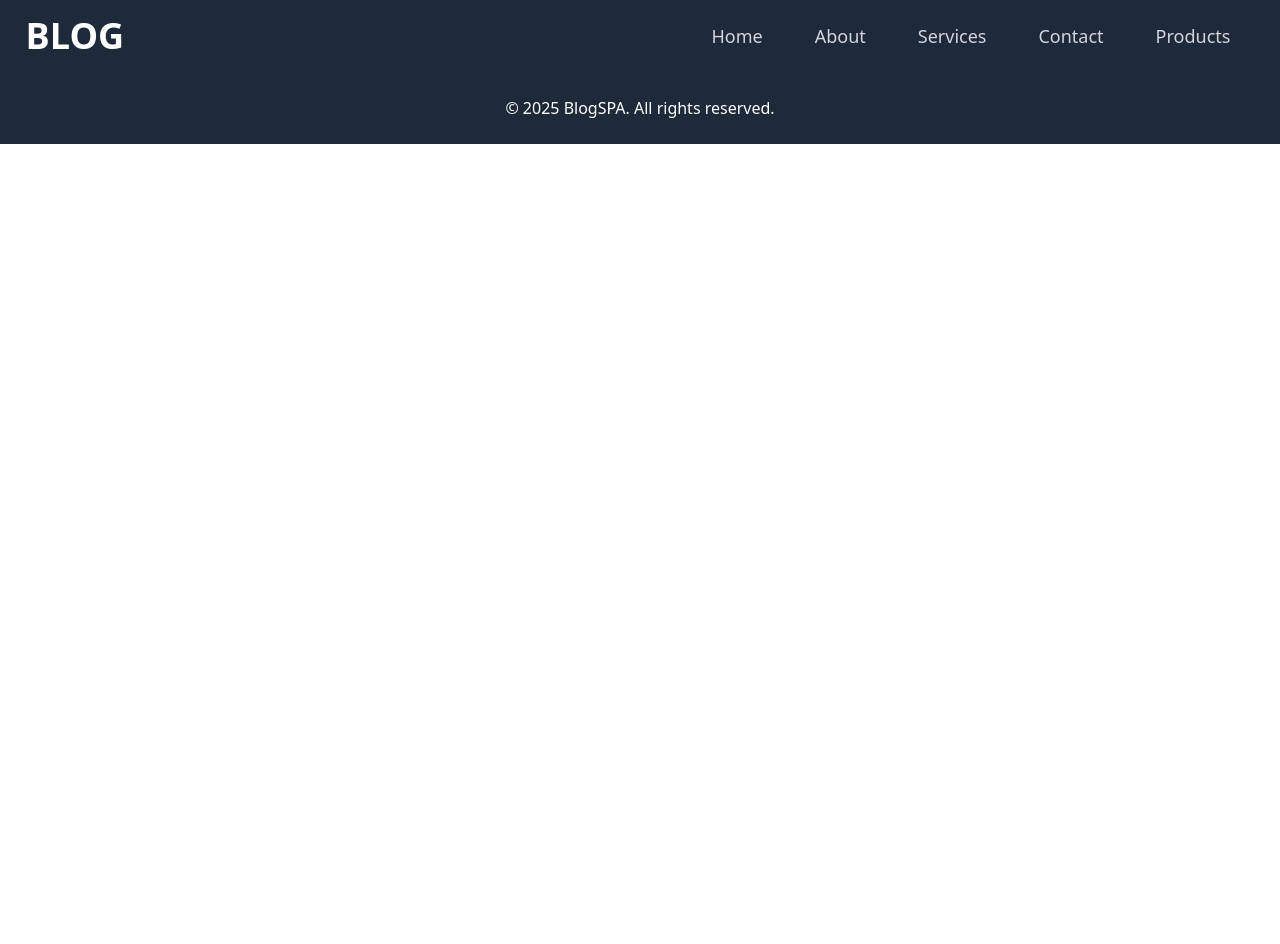
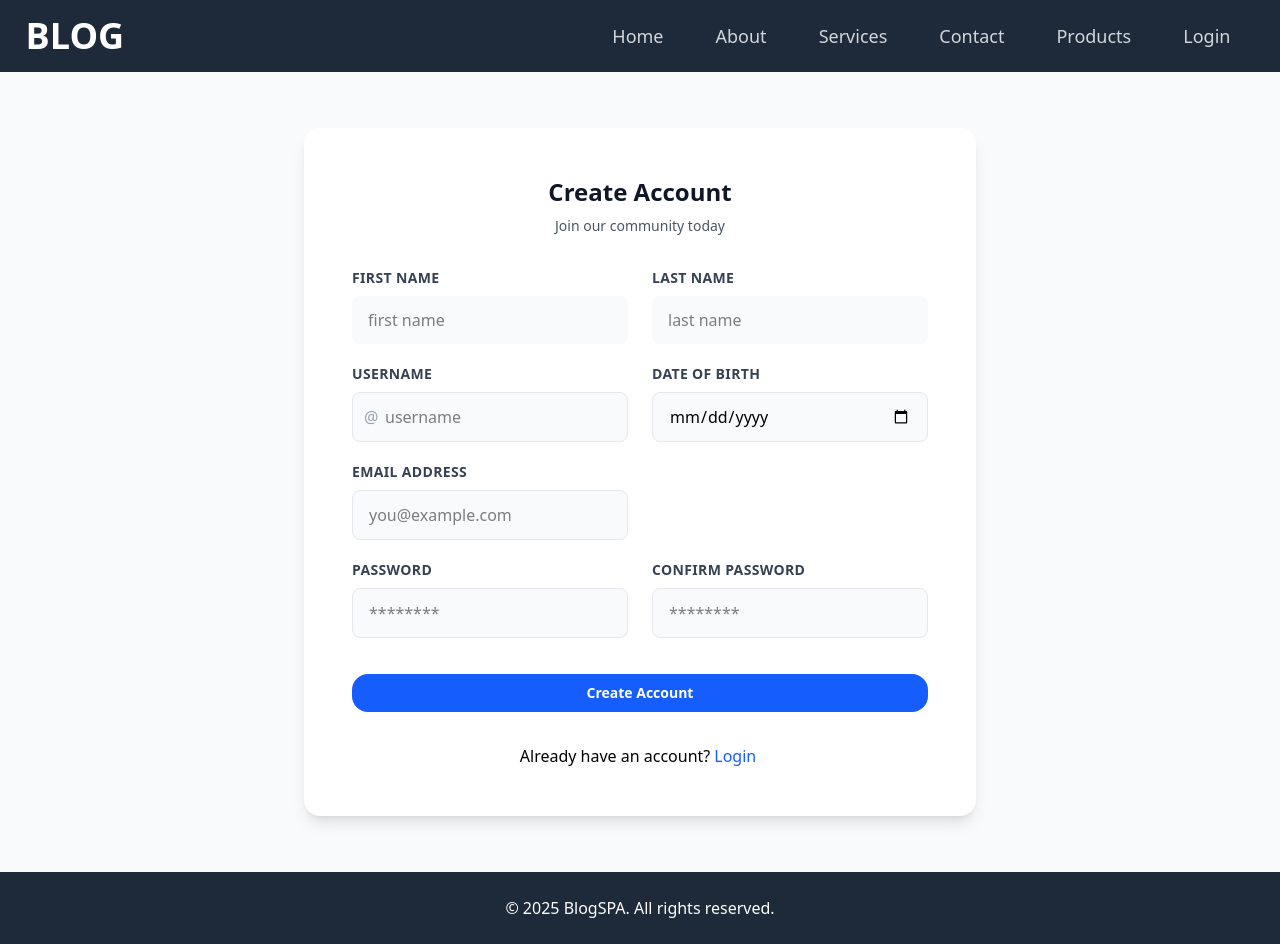
Before and after one commit to cenphilips/static-page, a React (Vite) app in the folder React/blogSPA/: page /pages/register in a window 1280 px wide. Before the commit the page ends 800 px from the top, so only its background shows below. Built offline with nearby package versions, Linux system fonts and the light colour scheme.

Commit message:
added login page

```diff
--- a/React/blogSPA/src/App.jsx
+++ b/React/blogSPA/src/App.jsx
@@ -9,6 +9,9 @@ import Home from './Home'
 import AddStudent from './AddStudent'
 import AddProduct from './AddProduct'
 import UpdateStudent from './UpdateStudent'
+
+import Login from './pages/login'
+import Register from './pages/Register'
 
 
 function App() {
@@ -25,6 +28,8 @@ function App() {
         <Route path='/add-student' element={<AddStudent />} />
         <Route path='/add-product' element={<AddProduct />} />
         <Route path='/update-student/:id' element={<UpdateStudent />} />
+        <Route path='/pages/login' element={<Login />} />
+        <Route path='/pages/register' element={<Register />} />
       </Routes>
       <Footer />
     </>
--- a/React/blogSPA/src/Nav.jsx
+++ b/React/blogSPA/src/Nav.jsx
@@ -14,6 +14,7 @@ const Nav = () => {
                 <li className='px-6 py-2 text-gray-300 hover:text-white rounded-md text-lg font-medium'><Link to="/services">Services</Link></li>
                 <li className='px-6 py-2 text-gray-300 hover:text-white rounded-md text-lg font-medium'><Link to="/contact">Contact</Link></li>
                 <li className='px-6 py-2 text-gray-300 hover:text-white rounded-md text-lg font-medium'><Link to="/products">Products</Link></li>
+                <li className='px-6 py-2 text-gray-300 hover:text-white rounded-md text-lg font-medium'><Link to="/pages/Login">Login</Link></li>
             </ul>
         </div>
     </div>
--- /dev/null
+++ b/React/blogSPA/src/pages/Login.jsx
@@ -0,0 +1,51 @@
+import React, {useState} from "react";
+import { Link } from 'react-router-dom'
+
+
+const Login = () => {
+
+    return (
+        <div className="bg-gray-100 flex items-center justify-center h-screen">
+            <div className="bg-white p-8 rounded-lg shadow-lg max-w-sm w-full">
+                <div className="text-center mb-12">
+                    <h1 className="text-2xl font-semibold text-gray-700">Sign in to your account</h1>
+                </div>
+                <form action="">
+                    <div className="mb-4">
+                        <label  htmlFor="username" className="block text-sm font-medium text-gray-600 mb-2">Username or Email</label>
+                        <input type="text" id="username" name="username" placeholder="you@example.com"
+                                className="w-full px-4 py-2 border border-gray-300 rounded-lg focus:outline-none focus:ring-1 focus:ring-blue-500 focus:border-blue-500" required/>
+                    </div>
+
+                    <div className="mb-6">
+                        <label htmlFor="password" className="block text-sm font-medium text-gray-600 mb-2">Password</label>
+                        <input type="password" id="password" name="password" placeholder="********"
+                                className="w-full px-4 py-2 border border-gray-300 rounded-lg focus:outline-none focus:ring-1 focus:ring-blue-500 focus:border-blue-500" required/>
+                    </div>
+
+                    <div className="flex items-center justify-end mb-6">
+                        <a href="#" className="text-sm text-blue-600 hover:underline">Forgot password?</a>
+                    </div>
+
+                    <div>
+                        <button type="submit"
+                                className="w-full bg-blue-600 text-white py-2 px-4 rounded-lg hover:bg-blue-700 focus:outline-none focus:ring-2 focus:ring-blue-500 focus:ring-opacity-50">
+                            Sign In
+                        </button>
+                    </div>
+                </form>
+
+                <div className="mt-6 text-center">
+                    <p className="text-sm text-gray-600">
+                        Don't have an account?
+                        <Link to='/pages/register' className="text-blue-600 hover:text-blue-500 px-1 hover:underline">
+                        Sign Up
+                        </Link>
+                    </p>
+                </div>
+            </div>
+        </div>
+    )
+}
+
+export default Login
--- /dev/null
+++ b/React/blogSPA/src/pages/Register.jsx
@@ -0,0 +1,93 @@
+import React, {useState} from "react";
+import { Link } from "react-router-dom";
+
+
+const Register = () => {
+
+return (
+    <div className="min-h-screen flex items-center justify-center bg-gray-50 py-12 px-4 sm:px-6 lg:px-8">
+        <div className="max-w-2xl w-full bg-white rounded-2xl shadow-lg p-12">
+            <div className="text-center">
+                <h2 className="text-2xl font-bold text-gray-900">Create Account</h2>
+                <p className="mt-2 text-sm text-gray-600">Join our community today</p>
+            </div>
+
+            <form action="" className="mt-8 space-y-5">
+
+                <div className="grid grid-cols-1 md:grid-cols-2 gap-6">
+                    <div>
+                        <label htmlFor="first-name" className="block text-sm font-bold text-gray-700 uppercase tracking-wide">First Name</label>
+                        <input type="text" name="first-name" id="first-name" required
+                                className="mt-2 block w-full px-4 py-3 bg-gray-50  border-gray-200 rounded-lg focus:outline-none focus:ring-2 focus:ring-blue-500 focus:bg-white"
+                                placeholder="first name" />
+                    </div>
+                    <div>
+                       <label htmlFor="last-name" className="block text-sm font-bold text-gray-700 uppercase tracking-wide">Last Name</label>
+                       <input type="text" name="last-name" id="last-name" required
+                               className="mt-2 block w-full px-4 py-3 bg-gray-50  border-gray-200 rounded-lg focus:outline-none focus:ring-2 focus:ring-blue-500 focus:bg-white"
+                               placeholder="last name" />
+                   </div>
+                </div>
+
+                <div className="grid grid-cols-1 md:grid-cols-2 gap-6">
+                    <div>
+                       <label htmlFor="username" className="block text-sm font-bold text-gray-700 uppercase tracking-wide">Username</label>
+                       <div className="mt-2 relative">
+                            <span className="absolute inset-y-0 left-0 pl-3 flex items-center text-gray-400">@</span>
+                            <input type="text" name="username" id="username" required
+                                className="block w-full pl-8 pr-4 py-3 bg-gray-50 border border-gray-200 rounded-lg focus:outline-none focus:ring-2 focus:ring-blue-500 focus:bg-white"
+                                placeholder="username"/>
+                        </div>
+                    </div>
+                    <div>
+                        <label htmlFor="dob" className="block text-sm font-bold text-gray-700 uppercase tracking-wide">Date of Birth</label>
+                        <input type="date" name="dob" id="dob" required
+                                className="mt-2 block w-full px-4 py-3 bg-gray-50 border border-gray-200 rounded-lg focus:outline-none focus:ring-2 focus:ring-blue-500 focus:bg-white"/>
+                    </div>
+                </div>
+
+                <div className="grid grid-cols-1 md:grid-cols-2 gap-6">
+                    <div>
+                    <label htmlFor="email" className="block text-sm font-bold text-gray-700 uppercase tracking-wide">Email Address</label>
+                    <input type="email" name="email" id="email" required
+                    className="mt-2 block w-full px-4 py-3 bg-gray-50 border border-gray-200 rounded-lg focus:outline-none focus:ring-2 focus:ring-blue-500 focus:bg-white"
+                    placeholder="you@example.com" />
+                    </div>
+                </div>
+
+                <div className="grid grid-cols-1 md:grid-cols-2 gap-6">
+                    <div>
+                        <label htmlFor="password" className="block text-sm font-bold text-gray-700 uppercase tracking-wide">Password</label>
+                        <input type="password" name="password" id="password" required
+                        className="mt-2 block w-full px-4 py-3 bg-gray-50 border border-gray-200 rounded-lg focus:outline-none focus:ring-2 focus:ring-blue-500 focus:bg-white"
+                        placeholder="********"/>
+                    </div>
+                    <div>
+                        <label htmlFor="confirm-password" className="block text-sm font-bold text-gray-700 uppercase tracking-wide">Confirm Password</label>
+                        <input type="password" name="confirm-password" id="confirm-password" required
+                        className="mt-2 block w-full px-4 py-3 bg-gray-50 border border-gray-200 rounded-lg focus:outline-none focus:ring-2 focus:ring-blue-500 focus:bg-white"
+                        placeholder="********"/>
+                    </div>
+                </div>
+
+                <div className="pt-4">
+                    <button type="submit"
+                            className="w-full fles justify-center py-2 px-4 border border-transparent text-sm font-black rounded-2xl text-white bg-blue-600 focus:outline-none hover:bg-blue-500">
+                    Create Account</button>
+                </div>
+            </form>
+
+            <div className="mt-8 text-center">
+                <p>Already have an account?
+                <Link to='/pages/login' className="text-blue-600 hover:text-blue-500 px-1 hover:underline">
+                Login
+                </Link>
+                </p>
+            </div>
+        </div>
+    </div>
+
+)
+}
+
+export default Register
```
Also changed, not shown: React/blogSPA/src/main.jsx (+4 -3 lines).
